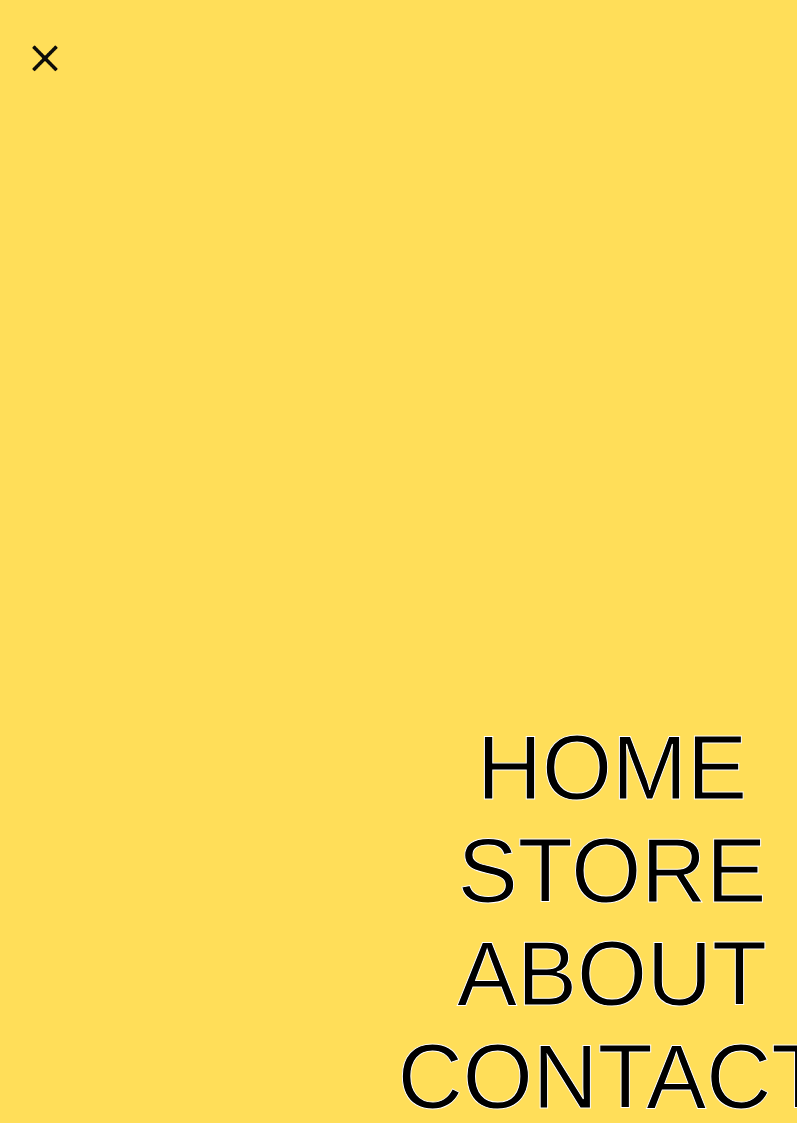
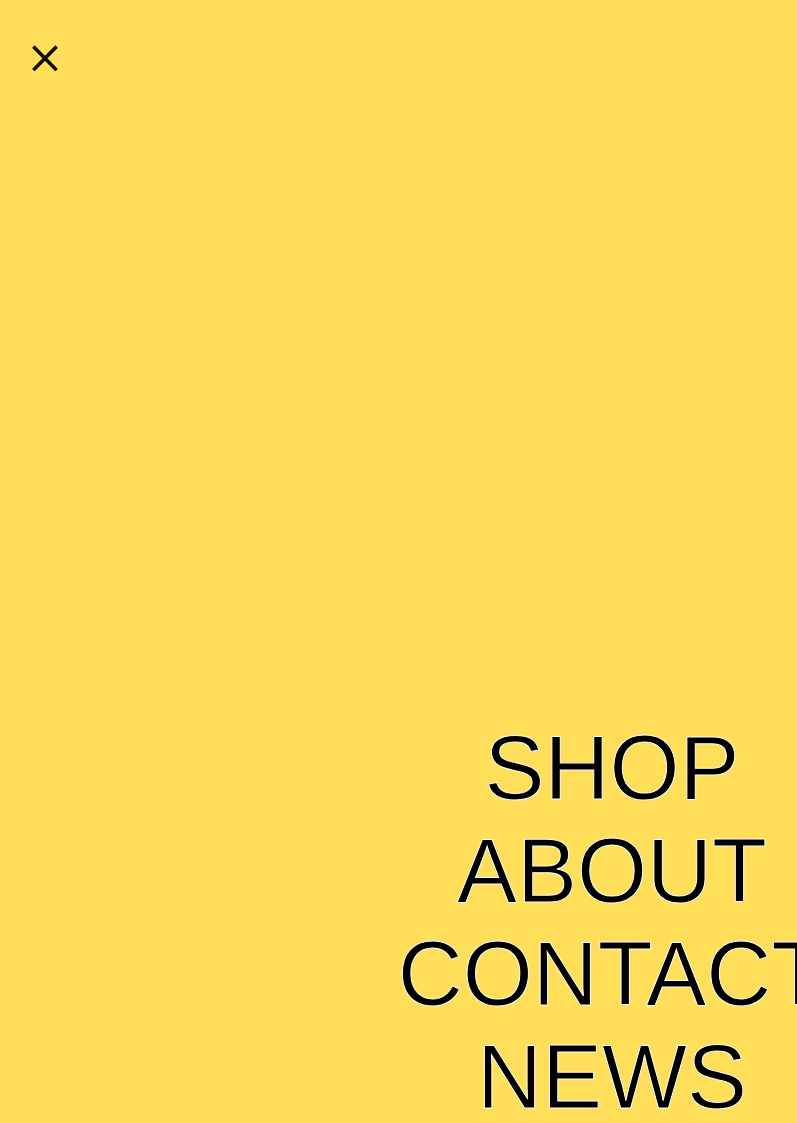
Before and after one commit to ninijoe/WOLFE, a plain HTML site: page code/navpage.html in a window 1280 px wide. Shown: the top 1123 px of the page, without its empty margins (13-810 px from the left). Drawn offline with Linux system fonts and the light colour scheme; files whose address does not match are found by name; a web font is replaced by a local one.

Commit message:
Update navpage.html

```diff
--- a/code/navpage.html
+++ b/code/navpage.html
@@ -630,8 +630,8 @@ animation: scaleIn 1.3s ease-in 0.2s forwards;
     <div class="navpageitems">
 
       <ul>
-        <a href="wolfe/index.html"><div class=""><li>HOME</li></div></a>
-        <a href="shop.html"><div class=""><li>STORE</li></div></a>
+
+        <a href="shop.html"><div class=""><li>SHOP</li></div></a>
         <a href="about.html"><div class=""><li>ABOUT</li></div></a>
         <a href="#"><div class=""><li>CONTACT</li></div></a>
         <a href="news.html"><div class=""><li>NEWS</li></div></a>
```
